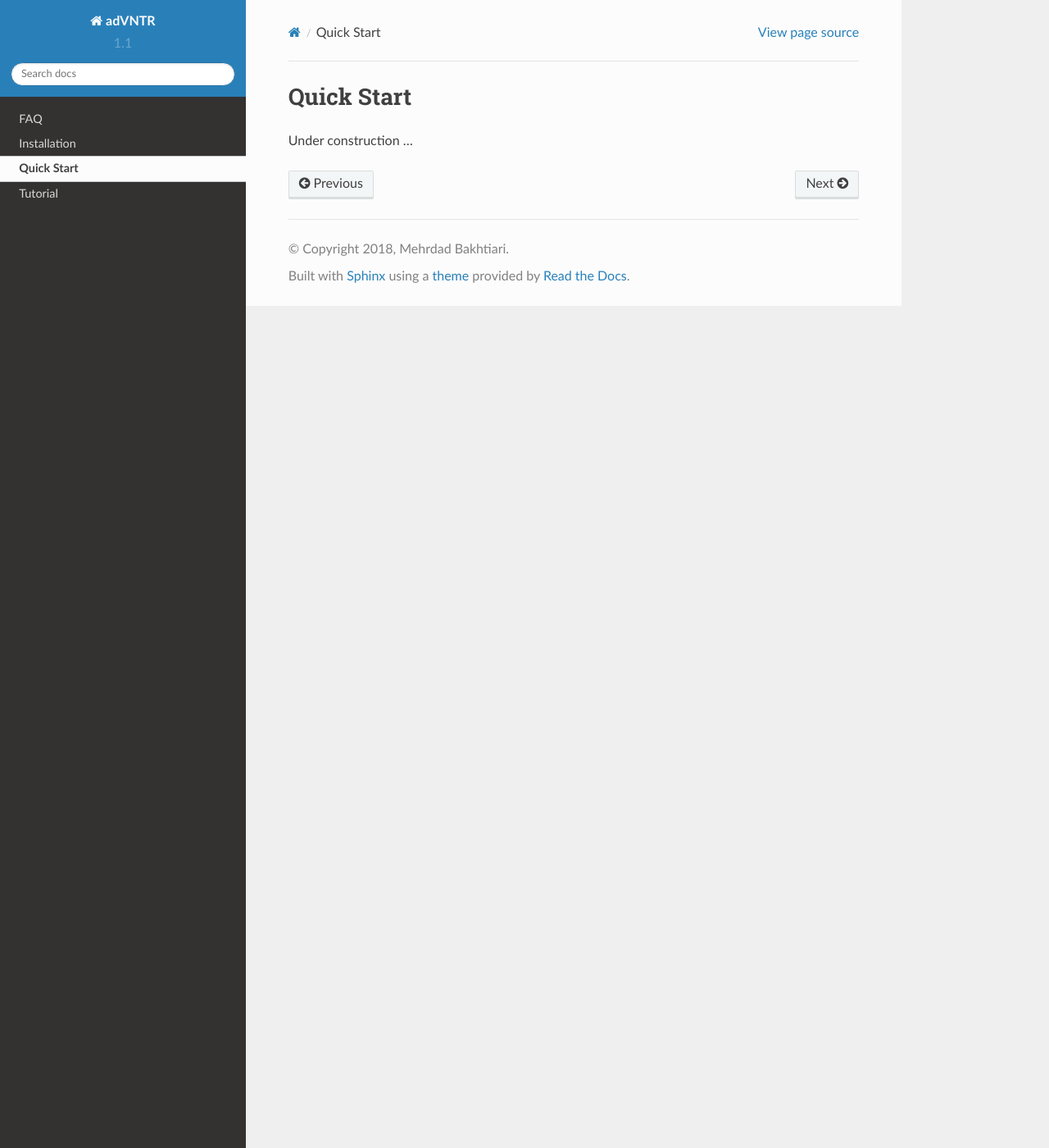
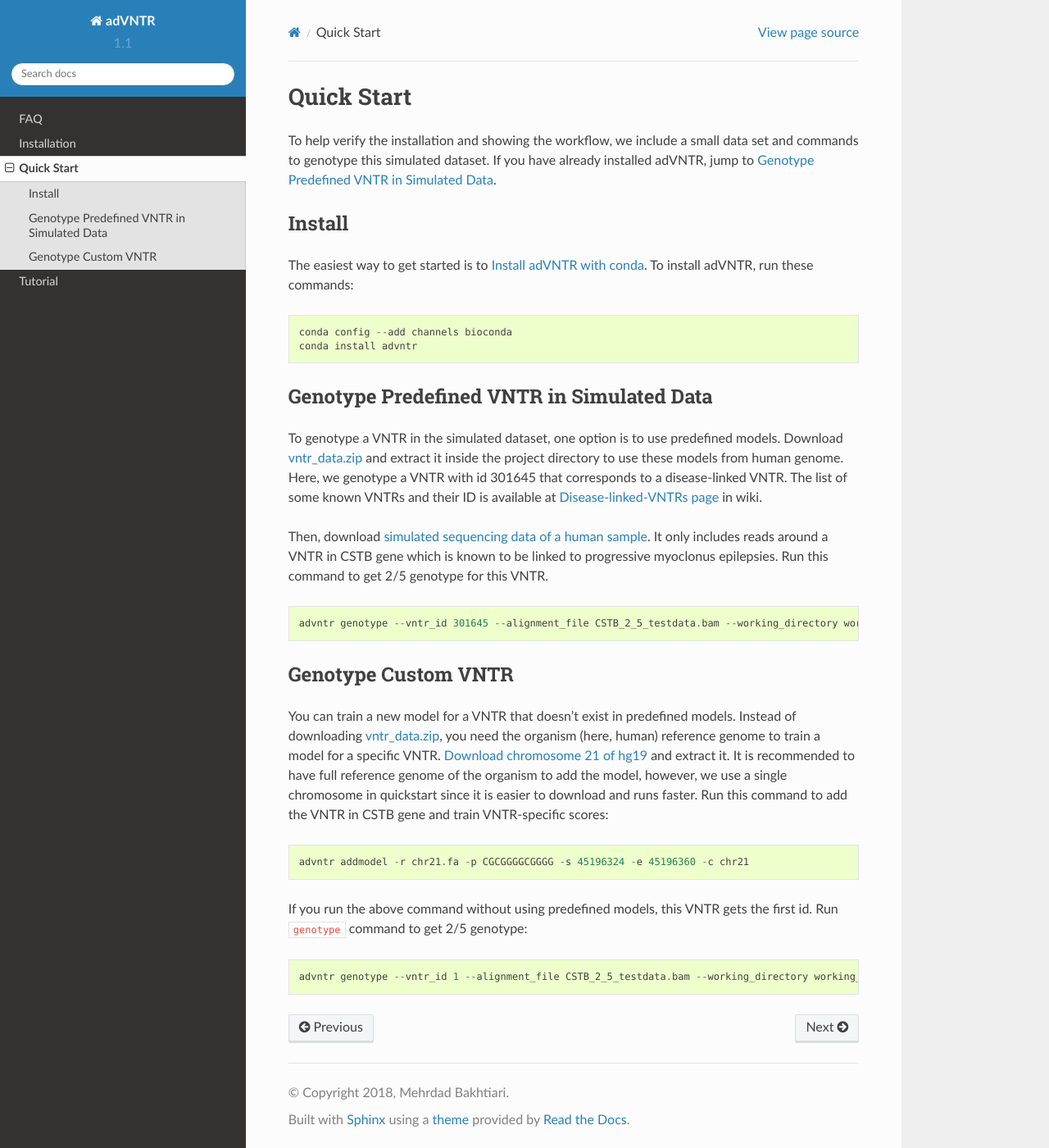
Before and after one commit to mehrdadbakhtiari/adVNTR, a Sphinx documentation site: the page built from docs/quickstart.rst, in a window 1280 px wide and 1400 px high. Shown: the whole window at 82% size. Built offline with Sphinx 7.4.7 and the Read the Docs theme 2.0.0, drawn with Linux system fonts in a browser that asks for light colours.

Commit message:
add Quickstart in documentation [skip-ci]

```diff
--- a/docs/quickstart.rst
+++ b/docs/quickstart.rst
@@ -1,4 +1,54 @@
 Quick Start
 ===========
+To help verify the installation and showing the workflow, we include a small data set and commands to genotype
+this simulated dataset. If you have already installed adVNTR, jump to :ref:`genotype-simulated-dataset`.
 
-Under construction ...
+Install
+-------
+The easiest way to get started is to :ref:`Install adVNTR with conda <install-with-conda>`.
+To install adVNTR, run these commands:
+
+::
+
+    conda config --add channels bioconda
+    conda install advntr
+
+
+.. _genotype-simulated-dataset:
+
+Genotype Predefined VNTR in Simulated Data
+------------------------------------------
+To genotype a VNTR in the simulated dataset, one option is to use predefined models.
+Download `vntr_data.zip <https://cseweb.ucsd.edu/~mbakhtia/adVNTR/vntr_data.zip>`_ and extract it inside the
+project directory to use these models from human genome. Here, we genotype a VNTR with id 301645 that corresponds to a
+disease-linked VNTR. The list of some known VNTRs and their ID is available at
+`Disease-linked-VNTRs page <https://github.com/mehrdadbakhtiari/adVNTR/wiki/Disease-linked-VNTRs>`_ in wiki.
+
+Then, download `simulated sequencing data of a human sample <https://conda.io/miniconda.html>`_.
+It only includes reads around a VNTR in CSTB gene which is known to be linked to progressive myoclonus epilepsies.
+Run this command to get 2/5 genotype for this VNTR.
+
+::
+
+    advntr genotype --vntr_id 301645 --alignment_file CSTB_2_5_testdata.bam --working_directory working_dir
+
+Genotype Custom VNTR
+--------------------
+You can train a new model for a VNTR that doesn't exist in predefined models. Instead of downloading
+`vntr_data.zip <https://cseweb.ucsd.edu/~mbakhtia/adVNTR/vntr_data.zip>`_, you need the organism (here, human) reference
+genome to train a model for a specific VNTR.
+`Download chromosome 21 of hg19 <http://hgdownload.cse.ucsc.edu/goldenPath/hg19/chromosomes/chr21.fa.gz>`_ and extract it.
+It is recommended to have full reference genome of the organism to add the model, however, we use a single chromosome
+in quickstart since it is easier to download and runs faster.
+Run this command to add the VNTR in CSTB gene and train VNTR-specific scores:
+
+::
+
+    advntr addmodel -r chr21.fa -p CGCGGGGCGGGG -s 45196324 -e 45196360 -c chr21
+
+If you run the above command without using predefined models, this VNTR gets the first id.
+Run ``genotype`` command to get 2/5 genotype:
+
+::
+
+    advntr genotype --vntr_id 1 --alignment_file CSTB_2_5_testdata.bam --working_directory working_dir
```
Also changed, not shown: docs/installation.rst (+8 -6 lines).
